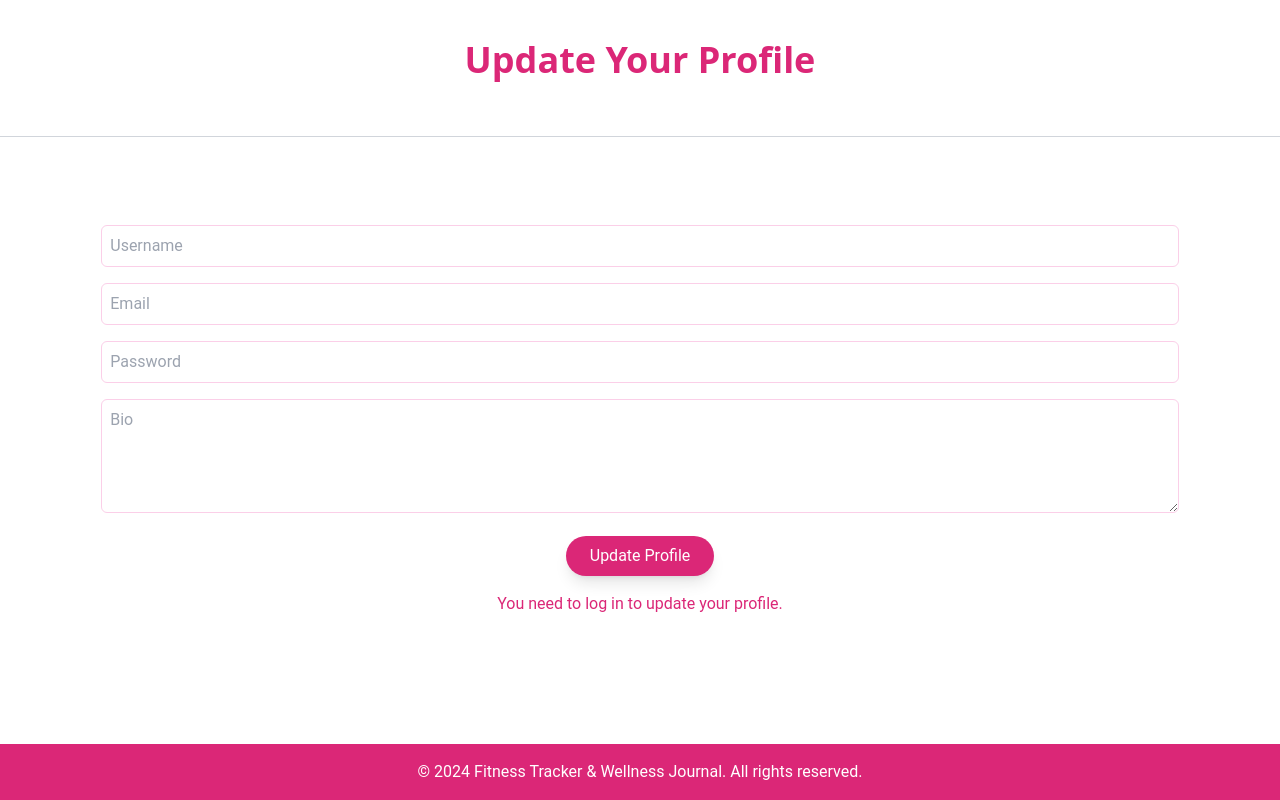
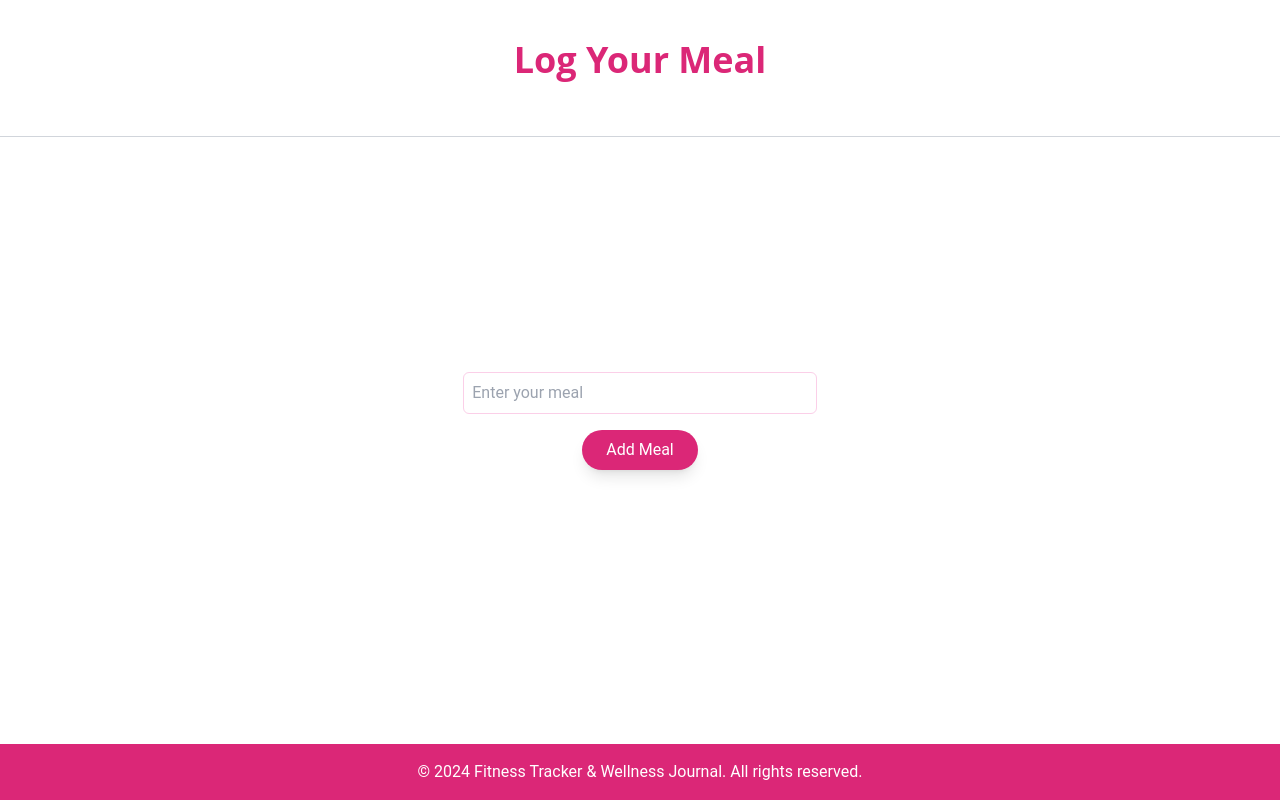
Before and after one commit to gurjeetsinghvirdee/wellSync, a Next.js app: page /profile in a window 1280 px wide. Built offline with nearby package versions, Linux system fonts and the light colour scheme; no server answers.

Commit message:
feat: udsa replace with calorie ninja & ui updated in nutrition

```diff
--- a/package.json
+++ b/package.json
@@ -11,6 +11,7 @@
   "dependencies": {
     "@types/chart.js": "^2.9.41",
     "appwrite": "^16.0.2",
+    "axios": "^1.7.7",
     "chart.js": "^4.4.6",
     "dotenv": "^16.4.5",
     "gapi-client": "^0.0.3",
--- a/src/app/layout.tsx
+++ b/src/app/layout.tsx
@@ -1,6 +1,6 @@
 export const metadata = {
-  title: 'Next.js',
-  description: 'Generated by Next.js',
+  title: 'wellSync',
+  description: 'Fitness Tracker & Wellness Journal',
 }
 
 export default function RootLayout({
--- a/src/app/profile/page.tsx
+++ b/src/app/profile/page.tsx
@@ -1,95 +1,76 @@
 'use client';
-import { useState, useEffect } from 'react';
-import { account } from 'src/lib/appwrite';
+import { useState } from 'react';
+import { getNutritionInfo } from 'src/lib/nutrition';
 import 'src/styles/globals.css';
 
-const Profile = () => {
-  const [username, setUsername] = useState('');
-  const [email, setEmail] = useState('');
-  const [password, setPassword] = useState('');
-  const [bio, setBio] = useState('');
-  const [message, setMessage] = useState('');
-  const [isAuthenticated, setIsAuthenticated] = useState(false);
+const MealLog = () => {
+  const [meals, setMeals] = useState<string[]>([]);
+  const [newMeal, setNewMeal] = useState<string>('');
+  const [nutritionInfo, setNutritionInfo] = useState<any>(null);
+  const [error, setError] = useState<string>('');
 
-  useEffect(() => {
-    // Check if user is authenticated
-    const fetchUserData = async () => {
+  const handleAddMeal = async () => {
+    if (newMeal) {
+      setMeals([...meals, newMeal]);
       try {
-        const user = await account.get();
-        setUsername(user.name || '');
-        setEmail(user.email || '');
-        setBio(user.prefs?.bio || ''); // Assuming user.prefs.bio is a custom attribute
-        setIsAuthenticated(true);
+        const info = await getNutritionInfo(newMeal);
+        console.log('Nutrition Info:', info);
+        setNutritionInfo(info);
+        setError(''); // Clear previous errors
       } catch (error) {
-        console.error('Error fetching user data:', error);
-        setMessage('You need to log in to update your profile.');
+        console.error('Error fetching nutrition info', error);
+        setError(`Failed to fetch nutrition information. ${error.message}`);
       }
-    };
-
-    fetchUserData();
-  }, []);
-
-  const handleUpdateProfile = async () => {
-    if (!isAuthenticated) {
-      setMessage('You need to log in to update your profile.');
-      return;
-    }
-
-    try {
-      await account.updateEmail(email, password); // Provide the password
-      await account.updateName(username);
-      // Update bio as a custom attribute
-      await account.updatePrefs({ bio });
-      setMessage('Profile updated successfully!');
-    } catch (error) {
-      setMessage('Failed to update profile.');
-      console.error('Error updating profile:', error);
+      setNewMeal('');
     }
   };
 
   return (
     <div className="flex flex-col items-center justify-center min-h-screen bg-white text-gray-800">
       <header className="text-center py-10 w-full animate-slideIn border-b border-gray-300">
-        <h2 className="text-4xl font-bold mb-4 text-pink-600">Update Your Profile</h2>
+        <h2 className="text-4xl font-bold mb-4 text-pink-600">Log Your Meal</h2>
       </header>
       <main className="flex-grow flex flex-col items-center justify-center w-full px-4">
         <div className="text-center mb-10 animate-fadeIn">
           <input
             type="text"
-            value={username}
-            onChange={(e) => setUsername(e.target.value)}
-            placeholder="Username"
+            value={newMeal}
+            onChange={(e) => setNewMeal(e.target.value)}
+            placeholder="Enter your meal"
             className="mb-4 p-2 rounded-md text-black w-full border border-pink-200"
           />
-          <input
-            type="email"
-            value={email}
-            onChange={(e) => setEmail(e.target.value)}
-            placeholder="Email"
-            className="mb-4 p-2 rounded-md text-black w-full border border-pink-200"
-          />
-          <input
-            type="password"
-            value={password}
-            onChange={(e) => setPassword(e.target.value)}
-            placeholder="Password"
-            className="mb-4 p-2 rounded-md text-black w-full border border-pink-200"
-          />
-          <textarea
-            value={bio}
-            onChange={(e) => setBio(e.target.value)}
-            placeholder="Bio"
-            className="mb-4 p-2 rounded-md text-black w-full border border-pink-200"
-            rows={4}
-          />
           <button
-            onClick={handleUpdateProfile}
+            onClick={handleAddMeal}
             className="bg-pink-600 text-white py-2 px-6 rounded-full shadow-lg hover:bg-pink-700 transition transform hover:scale-105"
           >
-            Update Profile
+            Add Meal
           </button>
-          {message && <p className="mt-4 text-pink-600">{message}</p>}
+          {error && <p className="mt-4 text-red-500">{error}</p>}
         </div>
+        <ul className="grid grid-cols-1 md:grid-cols-2 gap-4 w-full max-w-5xl animate-fadeIn">
+          {meals.map((meal, index) => (
+            <li
+              key={index}
+              className="bg-white p-6 shadow-md rounded-lg hover:shadow-lg transition transform hover:-translate-y-1 border border-pink-200 text-primary"
+            >
+              {meal}
+            </li>
+          ))}
+        </ul>
+        {nutritionInfo && (
+          <div className="mt-10 bg-white p-6 shadow-md rounded-lg border border-pink-200">
+            <h3 className="text-3xl font-bold mb-4 text-pink-600">Nutrition Information</h3>
+            {nutritionInfo.items && nutritionInfo.items.length > 0 && (
+              <div>
+                <p><strong>Name:</strong> {nutritionInfo.items[0].name}</p>
+                <p><strong>Calories:</strong> {nutritionInfo.items[0].calories} kcal</p>
+                <p><strong>Protein:</strong> {nutritionInfo.items[0].protein_g} g</p>
+                <p><strong>Fat:</strong> {nutritionInfo.items[0].fat_total_g} g</p>
+                <p><strong>Carbohydrates:</strong> {nutritionInfo.items[0].carbohydrates_total_g} g</p>
+              </div>
+            )}
+          </div>
+        )}
       </main>
       <footer className="py-4 w-full text-center bg-pink-600">
         <p className="text-white">&copy; 2024 Fitness Tracker & Wellness Journal. All rights reserved.</p>
@@ -98,4 +79,4 @@ const Profile = () => {
   );
 };
 
-export default Profile;
+export default MealLog;
--- a/src/lib/nutrition.ts
+++ b/src/lib/nutrition.ts
@@ -1,12 +1,17 @@
-const API_KEY = process.env.NEXT_PUBLIC_YOUR_USDA_API_KEY!;
+import axios from 'axios';
 
-export const getNutritionInfo = async (food: string) => {
-    try {
-        const response = await fetch(`https://api.nal.usda.gov/fdc/v1/foods/search?api_key=${API_KEY}&query=${food}`);
-        const data = await response.json();
-        return data;
-    } catch (error) {
-        console.error('Error fetching nutrition info: ', error);
-        throw new Error('Error fetching nutrition info');
-    }
+export const getNutritionInfo = async (query: string) => {
+  const apiKey = process.env.NEXT_PUBLIC_CALORIE_YOUR_API_KEY! // Replace with your actual API key
+  const url = `https://api.calorieninjas.com/v1/nutrition?query=${query}`;
+  const headers = {
+    'X-Api-Key': apiKey,
+  };
+
+  try {
+    const response = await axios.get(url, { headers });
+    return response.data;
+  } catch (error) {
+    console.error('Error fetching nutrition info:', error);
+    throw error;
+  }
 };
```
Also changed, not shown: 1 other file (tests, documents, lock files or other folders).
